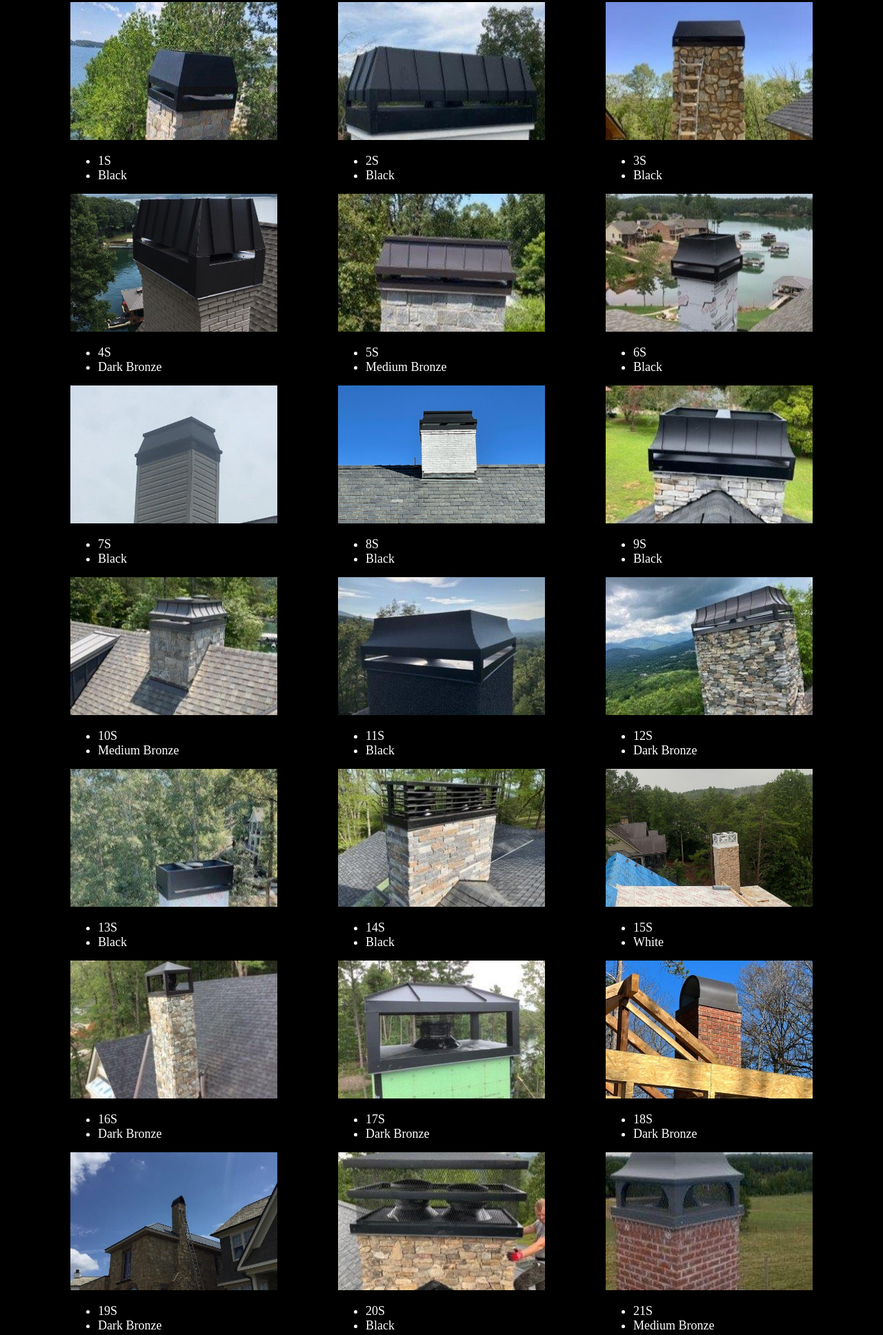
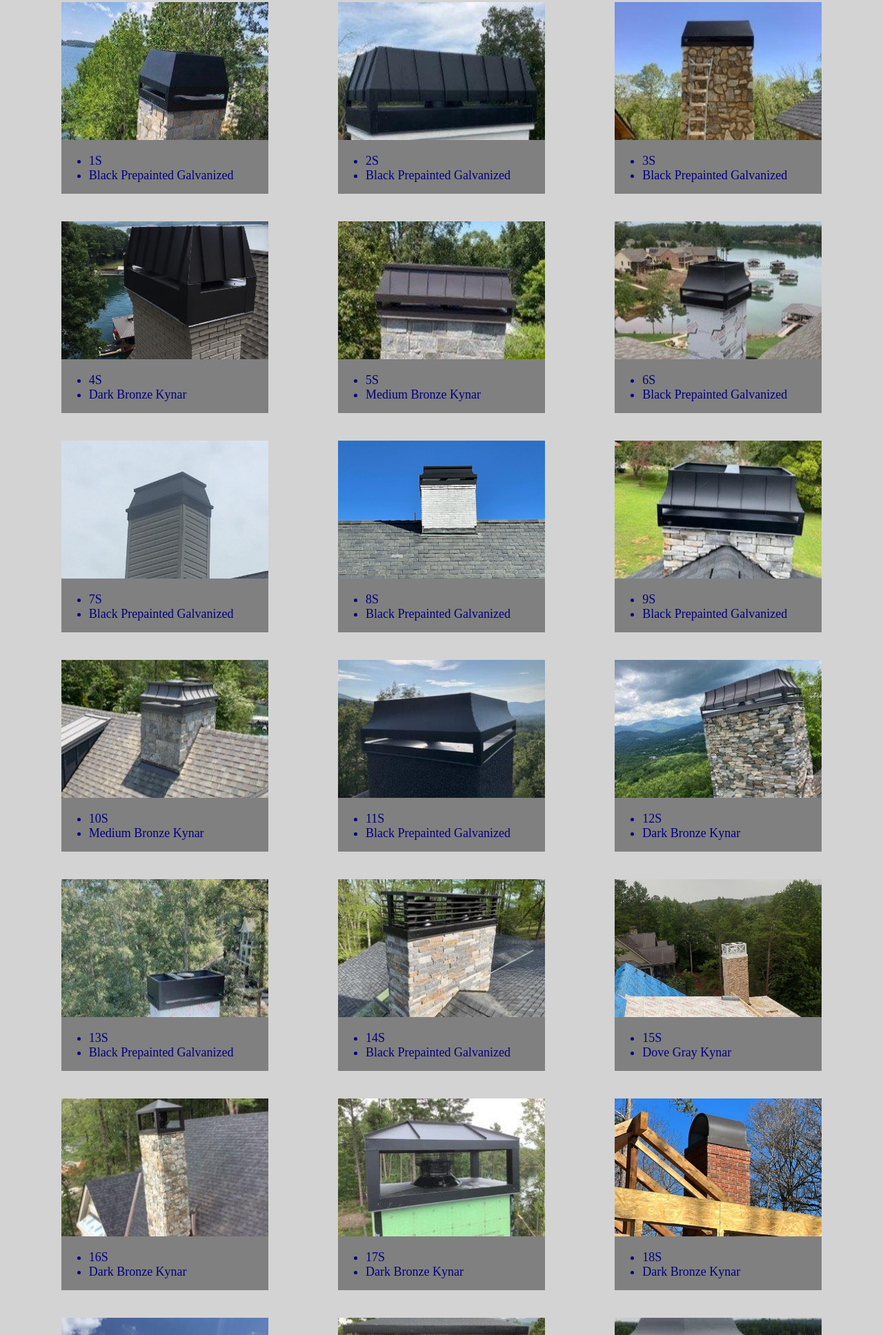
Before and after one commit to leonardo-palomares-1452/CapCatalog, a plain HTML site: page ShroudsAndPans.html in a window 1280 px wide. Shown: the part 754-2690 px from the top of the page at 69% size. Drawn offline with Linux system fonts and the light colour scheme.

Commit message:
Add files via upload

```diff
--- a/ShroudsAndPans.html
+++ b/ShroudsAndPans.html
@@ -2,7 +2,7 @@
 <html lang="en">
 <head>
     <meta charset="UTF-8">
-    <title>Document</title>
+    <title>Chimney Cap Catalog</title>
     <link rel="stylesheet" href="styles.css">
 </head>
 <body>
@@ -74,7 +74,7 @@
                 <p class="item-description">
                     <ul>
                         <li>1S</li>
-                        <li>Black</li>
+                        <li>Black Prepainted Galvanized</li>
                     </ul>
                 </p>
             </div>
@@ -83,7 +83,7 @@
                 <p class="item-description">
                     <ul>
                         <li>2S</li>
-                        <li>Black</li>
+                        <li>Black Prepainted Galvanized</li>
                     </ul>
                 </p>
             </div>
@@ -92,7 +92,7 @@
                 <p class="item-description">
                     <ul>
                         <li>3S</li>
-                        <li>Black</li>
+                        <li>Black Prepainted Galvanized</li>
                     </ul>
                 </p>
             </div>
@@ -101,7 +101,7 @@
                 <p class="item-description">
                     <ul>
                         <li>4S</li>
-                        <li>Dark Bronze</li>
+                        <li>Dark Bronze Kynar</li>
                     </ul>
                 </p>
             </div>
@@ -110,7 +110,7 @@
                 <p class="item-description">
                     <ul>
                         <li>5S</li>
-                        <li>Medium Bronze</li>
+                        <li>Medium Bronze Kynar</li>
                     </ul>
                 </p>
             </div>
@@ -119,7 +119,7 @@
                 <p class="item-description">
                     <ul>
                         <li>6S</li>
-                        <li>Black</li>
+                        <li>Black Prepainted Galvanized</li>
                     </ul>
                 </p>
             </div>
@@ -128,7 +128,7 @@
                 <p class="item-description">
                     <ul>
                         <li>7S</li>
-                        <li>Black</li>
+                        <li>Black Prepainted Galvanized</li>
                     </ul>
                 </p>
             </div>
@@ -137,7 +137,7 @@
                 <p class="item-description">
                     <ul>
                         <li>8S</li>
-                        <li>Black</li>
+                        <li>Black Prepainted Galvanized</li>
                     </ul>
                 </p>
             </div>
@@ -146,7 +146,7 @@
                 <p class="item-description">
                     <ul>
                         <li>9S</li>
-                        <li>Black</li>
+                        <li>Black Prepainted Galvanized</li>
                     </ul>
                 </p>
             </div>
@@ -155,7 +155,7 @@
                 <p class="item-description">
                     <ul>
                         <li>10S</li>
-                        <li>Medium Bronze</li>
+                        <li>Medium Bronze Kynar</li>
                     </ul>
                 </p>
             </div>
@@ -164,7 +164,7 @@
                 <p class="item-description">
                     <ul>
                         <li>11S</li>
-                        <li>Black</li>
+                        <li>Black Prepainted Galvanized</li>
                     </ul>
                 </p>
             </div>
@@ -173,7 +173,7 @@
                 <p class="item-description">
                     <ul>
                         <li>12S</li>
-                        <li>Dark Bronze</li>
+                        <li>Dark Bronze Kynar</li>
                     </ul>
                 </p>
             </div>
@@ -182,7 +182,7 @@
                 <p class="item-description">
                     <ul>
                         <li>13S</li>
-                        <li>Black</li>
+                        <li>Black Prepainted Galvanized</li>
                     </ul>
                 </p>
             </div>
@@ -191,7 +191,7 @@
                 <p class="item-description">
                     <ul>
                         <li>14S</li>
-                        <li>Black</li>
+                        <li>Black Prepainted Galvanized</li>
                     </ul>
                 </p>
             </div>
@@ -200,7 +200,7 @@
                 <p class="item-description">
                     <ul>
                         <li>15S</li>
-                        <li>White</li>
+                        <li>Dove Gray Kynar</li>
                     </ul>
                 </p>
             </div>
@@ -209,7 +209,7 @@
                 <p class="item-description">
                     <ul>
                         <li>16S</li>
-                        <li>Dark Bronze</li>
+                        <li>Dark Bronze Kynar</li>
                     </ul>
                 </p>
             </div>
@@ -218,7 +218,7 @@
                 <p class="item-description">
                     <ul>
                         <li>17S</li>
-                        <li>Dark Bronze</li>
+                        <li>Dark Bronze Kynar</li>
                     </ul>
                 </p>
             </div>
@@ -227,7 +227,7 @@
                 <p class="item-description">
                     <ul>
                         <li>18S</li>
-                        <li>Dark Bronze</li>
+                        <li>Dark Bronze Kynar</li>
                     </ul>
                 </p>
             </div>
@@ -236,7 +236,7 @@
                 <p class="item-description">
                     <ul>
                         <li>19S</li>
-                        <li>Dark Bronze</li>
+                        <li>Dark Bronze Kynar</li>
                     </ul>
                 </p>
             </div>
@@ -245,7 +245,7 @@
                 <p class="item-description">
                     <ul>
                         <li>20S</li>
-                        <li>Black</li>
+                        <li>Black Prepainted Galvanized</li>
                     </ul>
                 </p>
             </div>
@@ -254,7 +254,7 @@
                 <p class="item-description">
                     <ul>
                         <li>21S</li>
-                        <li>Medium Bronze</li>
+                        <li>Medium Bronze Kynar</li>
                     </ul>
                 </p>
             </div>
@@ -264,7 +264,7 @@
                 <p class="item-description">
                     <ul>
                         <li>22S</li>
-                        <li>Black</li>
+                        <li>Black Prepainted Galvanized</li>
                     </ul>
                 </p>
             </div>
@@ -273,7 +273,7 @@
                 <p class="item-description">
                     <ul>
                         <li>23S</li>
-                        <li>Black</li>
+                        <li>Black Prepainted Galvanized</li>
                     </ul>
                 </p>
             </div>
@@ -282,7 +282,7 @@
                 <p class="item-description">
                     <ul>
                         <li>24S</li>
-                        <li>Black</li>
+                        <li>Black Prepainted Galvanized</li>
                     </ul>
                 </p>
             </div>
@@ -291,7 +291,7 @@
                 <p class="item-description">
                     <ul>
                         <li>25S</li>
-                        <li>Black</li>
+                        <li>Black Prepainted Galvanized</li>
                     </ul>
                 </p>
             </div>
@@ -300,7 +300,7 @@
                 <p class="item-description">
                     <ul>
                         <li>26S</li>
-                        <li>Black</li>
+                        <li>Black Prepainted Galvanized</li>
                     </ul>
                 </p>
             </div>
@@ -309,7 +309,7 @@
                 <p class="item-description">
                     <ul>
                         <li>27S</li>
-                        <li>White</li>
+                        <li>Dove Gray Kynar</li>
                     </ul>
                 </p>
             </div>
@@ -327,7 +327,7 @@
                 <p class="item-description">
                     <ul>
                         <li>29S</li>
-                        <li>Dark Bronze</li>
+                        <li>Dark Bronze Kynar</li>
                     </ul>
                 </p>
             </div>
@@ -336,14 +336,14 @@
                 <p class="item-description">
                     <ul>
                         <li>30S</li>
-                        <li>Black</li>
+                        <li>Black Prepainted Galvanized</li>
                     </ul>
                 </p>
             </div>
         </div>
     </main>
     <footer>
-
+        <p>Copyright &#169; 2023. All Rights Reserved.</p>
     </footer>
 </body>
 </html>
--- a/styles.css
+++ b/styles.css
@@ -1,11 +1,14 @@
 *{
-    background-color: black;
-    color: white;
+
+    color: navy;
     /*
     box-sizing:border-box;
     margin: 0;   //this may help in the future
     padding: 0;
     */
+}
+body{
+    background-color: lightgray;
 }
 .heading{
     text-align: center;
@@ -39,33 +42,40 @@ nav{
 }
 hr{
     height: 10px;
-    color: white;
-    background-color: white;
+    color: gray;
+    background-color: gray;
 }
 .shrouds-and-pans{
     display: flex;
     justify-content: space-around;
     flex-wrap: wrap;
+    gap:40px;
 }
 .carolina-pots{
     display: flex;
     justify-content: space-around;
     flex-wrap: wrap;
+    gap:40px;
 }
 .topmounts{
     display: flex;
     justify-content: space-around;
     flex-wrap: wrap;
+    gap:40px;
 }
 .outsidemounts{
     display: flex;
     justify-content: space-around;
     flex-wrap: wrap;
+    gap:40px;
 }
 .item-img{
     height: 200px;
     width: 300px;
     object-fit: cover;
+}
+.item-description li{
+    font-weight: bolder;
 }
 li{
     font-size: large;
@@ -82,3 +92,12 @@ main{
     margin-left:50px;
 
 }
+footer{
+    padding-top:120px;
+    text-align: center;
+    font-size: xx-large;
+    font-weight: bolder;
+}
+ .one-item{
+    background-color: gray;
+}
```
Also changed, not shown: CarolinaPots.html (+2 -2 lines), OutsideMount.html (+2 -2 lines), TopMount.html (+2 -2 lines), index.html (+33 -33 lines).
